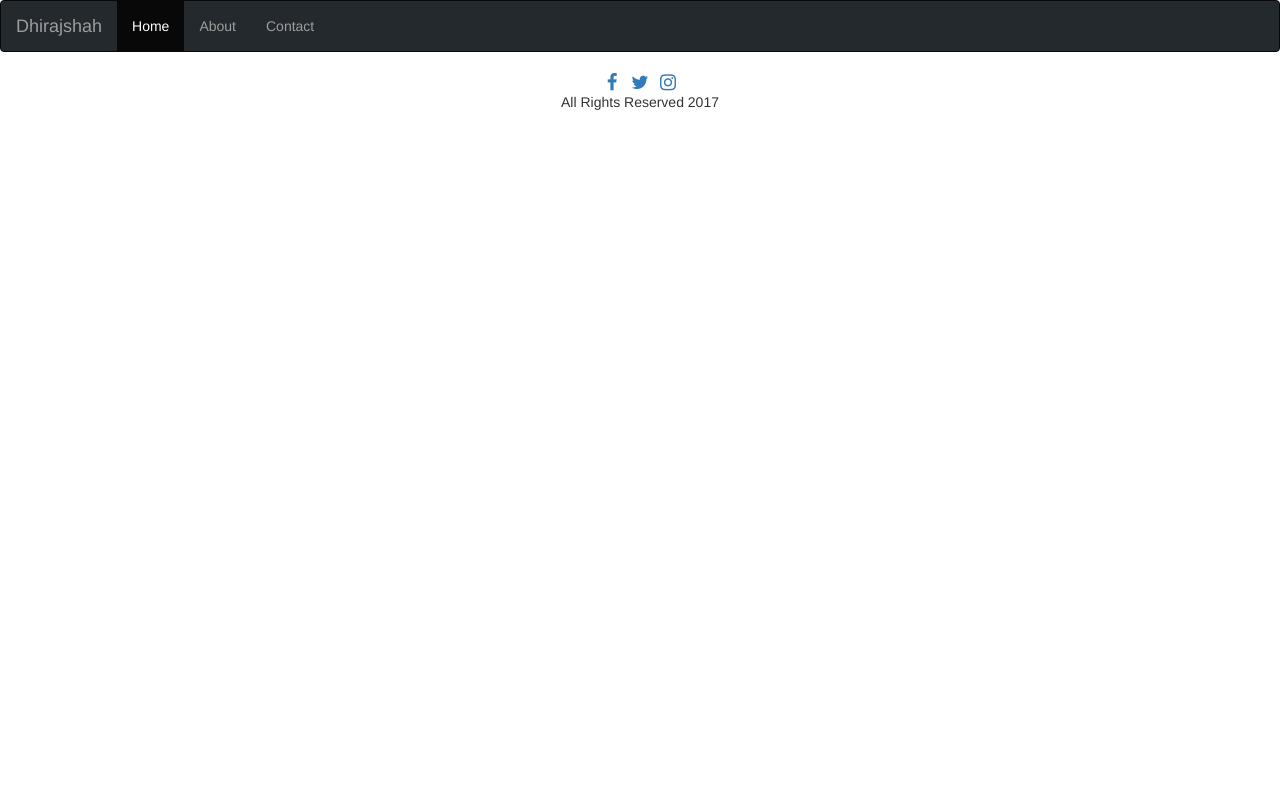
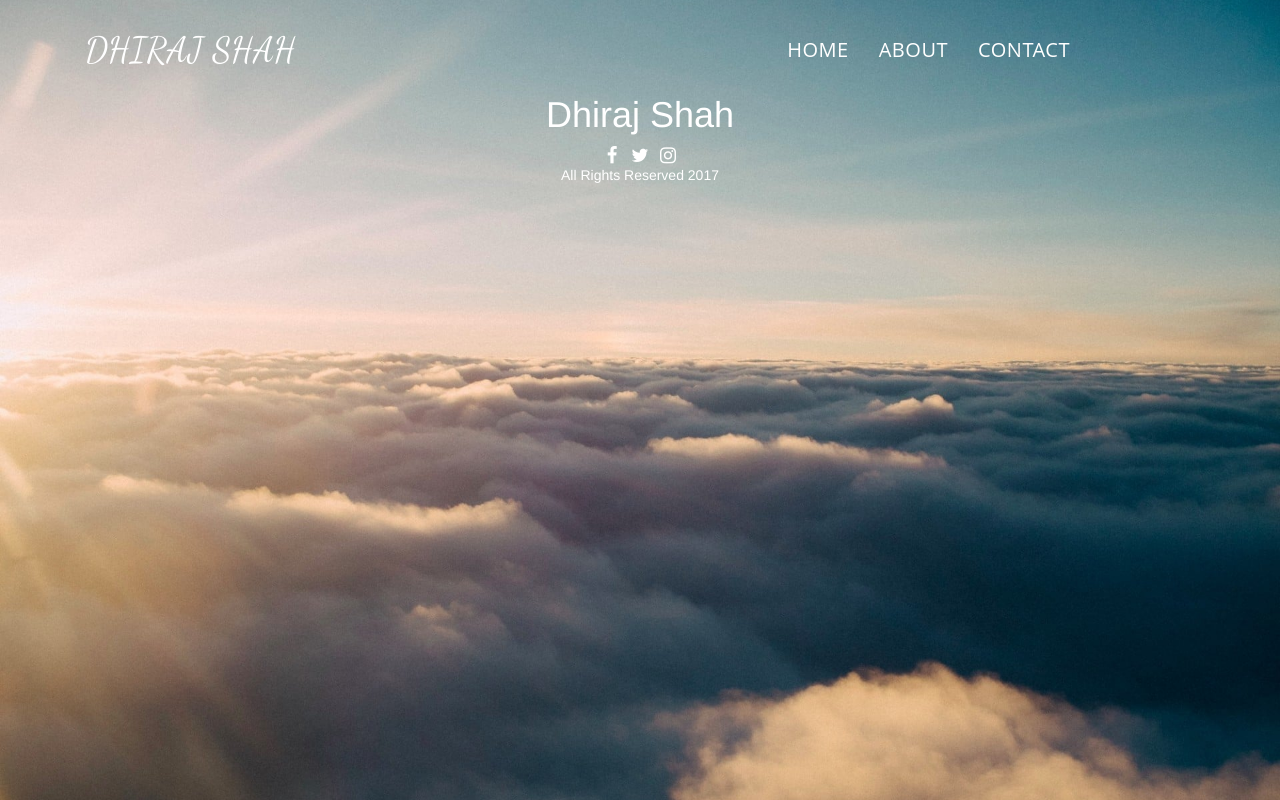
Before and after one commit to dhirajshah04/dhirajshah04.github.io, a plain HTML site: page index.html in a window 1280 px wide. Drawn offline with Linux system fonts and the light colour scheme.

Commit message:
navigation bar completed 100%

```diff
--- a/css/style.css
+++ b/css/style.css
@@ -1,9 +1,65 @@
-.navbar {
-    background-color: #24292E;
+body, html {
+    height: 100%;
+    margin: 0;
+}
+
+.bg{
+    background-repeat: no-repeat;
+    height: 100%
+    background-size: cover;
+    background-position: center;
+    background-size: cover;
+    background-image : url(../img/bg.jpg);
+    background-attachment: fixed;
+}
+
+.nav {
+    background-color: transparent;
+
+}
+
+.nav.navbar-nav.navbar-right li a {
+    font-family : open sans;
+    color: white;
+    font-size: 20px;
+    font-weight: 500;
+    text-transform: uppercase;
+    letter-spacing: 0.5px;
+}
+
+/*navbar brand >> Dhiraj Shah */
+.nb {
+    font-family: 'Dancing Script', cursive;
+    color:white;
+    font-size: 35px;
+    font-weight: 500;
+    text-transform: uppercase;
+    letter-spacing: 0.5px;
+}
+
+.navbar-right {
+    padding-right: 125px;
+    padding-top : 25px;
+}
+
+.navbar-left {
+    padding-left : 0;
+    padding-top: 25px;
+}
+
+h1 {
+  color: white;
+  text-align: center;
 }
 
 .footer {
     text-align : center;
+    color : white;
+    padding: 10px, 10px;
+}
+
+.footer a {
+    color: white;
 }
 
 a:hover#finsta {
--- a/index.html
+++ b/index.html
@@ -1,33 +1,48 @@
 <!DOCTYPE html>
 <html lang="en">
+
 <head>
     <meta charset="UTF-8">
     <title>Dhiraj Shah</title>
     <meta name="viewport" content="width=device-width, initial-scale=1">
     <link rel="stylesheet" href="bower_components/bootstrap/dist/css/bootstrap.min.css">
     <link rel="stylesheet" href="bower_components/components-font-awesome/css/font-awesome.min.css" typ="text/css">
+    <link href="https://fonts.googleapis.com/css?family=Dancing+Script" rel="stylesheet">
     <link rel="stylesheet" href="css/style.css">
 </head>
-<body>
-<nav class="navbar navbar-inverse">
+
+<body class="bg">
 <div class="container-fluid">
-        <div class="navbar-header">
-            <button type="button" class="navbar-toggle" data-toggle="collapse" data-target="#myNavbar">
-                <span class="icon-bar"></span>
+
+    <!-- Navigation bar starts-->
+
+    <nav class="nav navbar-default">
+        <div class="container">
+            <div class="navbar-header navbar-left">
+
+                <button type="button" class="navbar-toggle" data-toggle="collapse" data-target="#myNavbar">                            <span class="icon-bar"></span>
                     <span class="icon-bar"></span>
                     <span class="icon-bar"></span>
                 </button>
-            <a class="navbar-brand" href="http://dhirajshah04.github.io">Dhirajshah</a>
+
+                <a class="navbar-brand" href="index.html"><span class="nb">Dhiraj Shah</span></a>
             </div>
+
             <div class="collapse navbar-collapse" id="myNavbar">
-            <ul class="nav navbar-nav">
-                <li class="active"><a href="index.html">Home</a></li>
+
+                <ul class="nav navbar-nav navbar-right">
+                    <li><a href="index.html">Home</a></li>
                     <li><a href="about.html">About</a></li>
                     <li><a href="contact.html">Contact</a></li>
                 </ul>
+
             </div>
         </div>
     </nav>
+
+    <!-- Navigation bar ends-->
+
+    <h1> Dhiraj Shah</h1>
 
     <footer class="footer">
         <a id="ffb" href="http://facebook.com/dhiraj04" target="_blank"><i class="fa fa-facebook fa-fw fa-lg"></i></a>
@@ -35,7 +50,9 @@
         <a id ="finsta" href="http://instagram.com/dhiraj04" target="_blank"><i class="fa fa-instagram fa-fw fa-lg"></i></a><br>
         <p>All Rights Reserved 2017</p>
     </footer>
+
+    <script src="bower_components/jquery/dist/jquery.min.js"></script>
     <script src="bower_components/bootstrap/dist/js/bootstrap.min.js"></script>
-<script src="bower_components/jquery/dist/jquery.min.js"></script>
+</div>
 </body>
 </html>
```
Also changed, not shown: img/bg.jpg (added), img/dj.jpg (added). Lines whose indentation alone changed are shown as unchanged.
